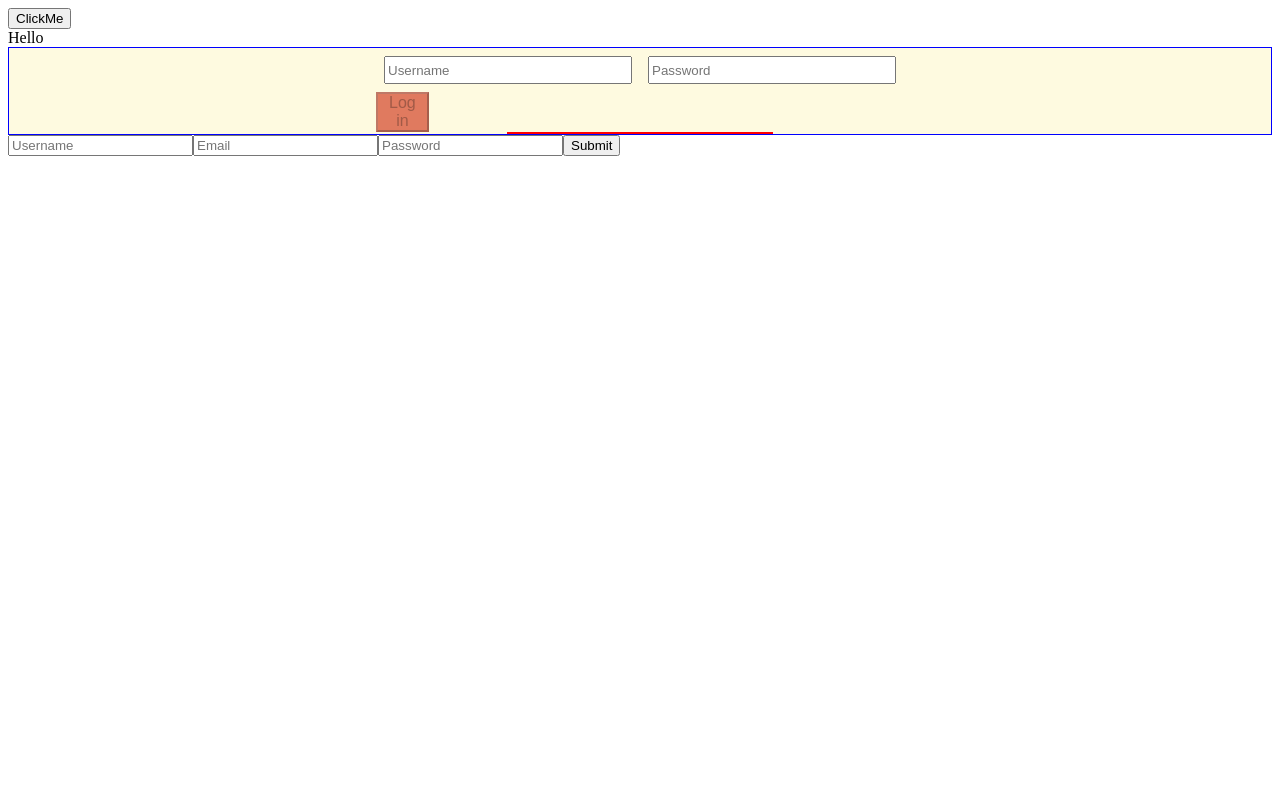
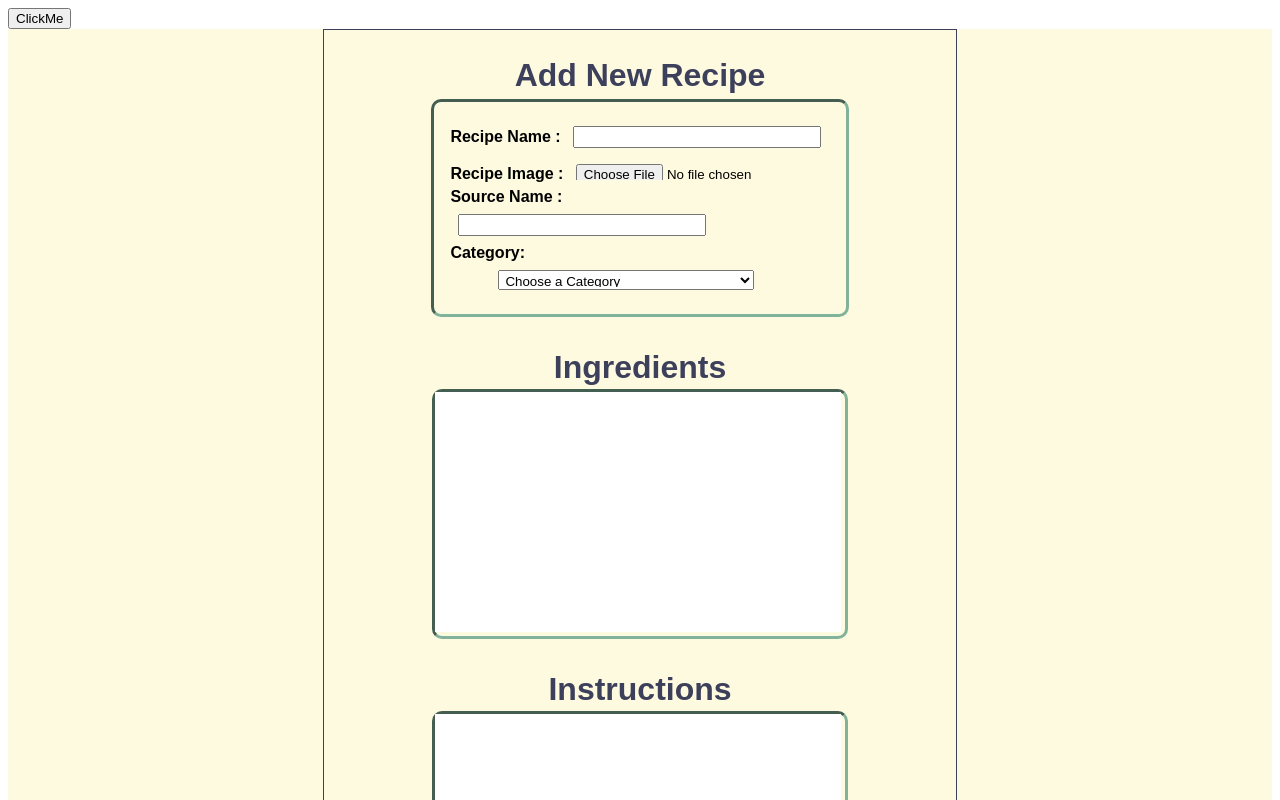
Before and after one commit to Secret-Sauce-Recipes/front-end, a React (Create React App) app: page / in a window 1280 px wide. Shown: the top 800 px of the page. Built offline with nearby package versions, Linux system fonts and the light colour scheme.

Commit message:
code changes to add-schema, yup validations

```diff
--- a/src/App.js
+++ b/src/App.js
@@ -6,13 +6,15 @@ import LoginForm from "./components/LoginForm";
 import Landing from "./components/Landing";
 import NavBar from "./components/NavBar";
 import LoggedInLanding from "./components/LoggedInLanding";
+import AddRecipe from './components/AddRecipe'
 
 function App() {
   return (
     <div className="App">
       <NavBar />
       <Route exact path="/">
-        <Landing />
+        {/* <Landing /> */}
+          <AddRecipe />
       </Route>
       <Route>
         <LoginForm />
--- a/src/components/AddRecipe.js
+++ b/src/components/AddRecipe.js
@@ -1,5 +1,8 @@
-import React, {useState} from "react";
-import styled from 'styled-components'
+import React, {useState, useEffect} from "react";
+import styled from 'styled-components';
+import * as yup from "yup";
+import  schema from '../validation/Add-Schema'
+import axios from 'axios'
 
 //Styles
 const PageStyle = styled.div`
@@ -38,14 +41,14 @@ const StyledH3 = styled.h3`
     height: 1vh;
     display:flex;
     justify-content: left;
-    color: black;
+    color: #3D405B;
     font-family: sans-serif;
     font-size: 2rem;
     font-weight: bold;
 `
-
 const StyledFirstDiv = styled.div`
-    border: 1.5px solid black;
+    border: 3px inset #81B29A;
+    border-radius:10px;
     display: flex;
     flex-direction: column;
     padding: 1rem;
@@ -53,50 +56,45 @@ const StyledFirstDiv = styled.div`
     width:60%;
 `
 const StyledSecondDiv = styled.div`
-     //border: 1.5px solid black;
+     border: 3px inset #81B29A;
+     border-radius:10px;
     display: flex;
     flex-direction: column;
-     padding:1rem;
+    //  padding:1rem;
     align-items: left;
     width:65%;
-    padding:.5rem;
+    // padding:.5rem;
 `
 const StyledThirdDiv = styled.div`
     //border: 1.5px solid black;
+    border-radius:10px;
+    border: 3px inset #81B29A;
     display: flex;
     flex-direction: column;
-    padding: 1.5rem;
+    // padding: 1.5rem;
     align-items: left;
-    //margin: 1.5rem;
-    width:65%;
+     width:65%;
 `
 const StyledInput = styled.input`
     width: 15rem;
-    height: 2.5vh;
+    height: 2vh;
     margin:.5rem;
      //padding:2px;
 `
 const StyledTextArea = styled.textarea`
-    width: 20rem;
-    height: 25vh;
-    width:100%;
+    height: 30vh;
+    width:99%;
     resize: none;
+    border:none;
+    padding:0;
 `
 const StyledLabel = styled.label`
-
-margin-right:4rem;
-`
-const StyledDate =styled.input`
- margin:.5rem 3.8rem;
-width: 15rem;
-height: 2.5vh;
- //margin:.5rem;
-padding:2px;
+    margin-right:4rem;
 `
 const StyledCategory =styled.input`
- margin:.5rem 2rem;
+ margin:.5rem 2.5rem;
 width: 15rem;
-height: 2.5vh;
+height: 2vh;
  //margin:.5rem;
 padding:2px;
 `
@@ -114,48 +112,133 @@ const ButtonDiv = styled.div`
     padding: 1.5rem;
     align-items: center;
     margin: 1.5rem;
+
 `
 const Btn = styled.button`
      display: flex;
      justify-content: center;
     background-color: #81B29A;
 
-    height: 5vh;
+    height: 3vh;
      align-content:center;
      align-items: center;
     font-size: 1rem;
+`
+const StyledBtn = styled.button`
+    height: 3vh;
+    align-content:center;
+    margin:.5rem ;
+    width: 15rem;
+    height: 2.5vh;
+`
+
+const StyledDd = styled.select`
+margin:.5rem 3rem;
+width: 16rem;
+height: 2.5vh;
+ //margin:.5rem;
+padding:2px;
 `
 
 
 const recipeObj =
 {
-recipe_id:0,
-recipe_name: "",
-ingredients: [{
-ingredient_name: "",
-ingredient_quantity: 0,
-ingredient_unit:""
-}],
-source: '',
-instructions: [{
-instruction_id: 0,
-instruction_text: ''
-}],
-categories: []
-}
+    recipe_id:'',
+    recipe_name:'',
+    recipe_img:'',
+    ingredients:'',
+    source:'',
+    instructions:'',
+    categories:''
+    }
+ const initialFormValues = {
+        recipe_name:'',
+        recipe_img:'',
+        ingredients:'',
+        source:'',
+        instructions:'',
+        categories:''
+      };
 
+const initialFormErrors = {
+        recipe_name: "",
+        ingredients: "",
+        instructions: "",
+        categories: "",
+      };
 
+    const initialDisabled = true;
 
 
 export default function AddRecipe(){
 const [recipe, setRecipe] = useState(recipeObj);
+const [formValues, setFormValues] = useState(initialFormValues);
+const [formErrors, setFormErrors] = useState(initialFormErrors);
+const [disabled, setDisabled] = useState(initialDisabled);
+
 const onSubmit = (evt) => {
     evt.preventDefault();
+    const newRecipe = {
+        recipe_name: formValues.recipe_name.trim(),
+        recipe_img: formValues.recipe_img.trim(),
+        ingredients: formValues.ingredients.trim(),
+        source: formValues.source.trim(),
+        instructions: formValues.instructions.trim(),
+        categories: formValues.categories,
+    }
+     //ToDO
+    //  postNewRecipe(newRecipe);
+    setFormValues({...recipe,newRecipe});
+    setFormValues(initialFormValues);
+
+
   };
+  //ToDO
+  //Post stub
+  const postNewRecipe = (newRecipe) => {
+    axios
+      .post("", newRecipe)
+      .then((res) => {
+        setRecipe([res.data, ...recipeObj]);
+        setFormValues(initialFormValues);
+      })
+      .catch((err) => {
+        console.log(err);
+      });
+  };
+
+  useEffect(() => {
+
+    schema.isValid(formValues).then((valid) => {
+      setDisabled(!valid);
+
+    });
+  }, [formValues]);
 
   const onChange = (evt) => {
      const { name, value } = evt.target;
     setRecipe({...recipe,[name]:value});
+    yup
+    .reach(schema, name)
+    .validate(value)
+    .then(() => {
+      setFormErrors({
+        ...formErrors,
+        [name]: "",
+      });
+    })
+    .catch((err) => {
+      setFormErrors({
+        ...formErrors,
+        [name]: err.errors[0],
+      });
+    });
+
+    setFormValues({
+        ...formValues,
+        [name]: value,
+      });
+
   };
 
     return(
@@ -165,43 +248,48 @@ const onSubmit = (evt) => {
         <StyledH2>Add  New Recipe</StyledH2>
         </div>
         <StyledFirstDiv>
+
             <label>
-                Date : &nbsp;
-                <StyledDate
-                    value={recipe.date}
+                Recipe Name :&nbsp;
+                <StyledInput
+                    value={recipe.recipe_name}
                     onChange={onChange}
-                    name="date"
+                    name="recipe_name"
                     type="text"
                 />
+                <div> {formErrors.recipe_name}</div>
+            </label>
+            <label>
+            {/* <label for="avatar">Choose a profile picture:</label> */}
+                Recipe Image :&nbsp;
+                <StyledInput type="file" id="avatar" name="avatar"
+                accept="image/png, image/jpeg"></StyledInput>
             </label>
 
             <label>
-                Username :&nbsp;
-                <StyledInput2
-                    value={recipe.username}
+                Source Name :&nbsp;
+                <StyledInput
+                    value={recipe.source}
                     onChange={onChange}
-                    name="username"
+                    name="source"
                     type="text"
                 />
+
             </label>
-            <label>
-                Recipename :&nbsp;
-                <StyledInput
-                    value={recipe.recipename}
-                    onChange={onChange}
-                    name="recipename"
-                    type="text"
-                />
-            </label>
-            <label>
-                Category :&nbsp;
-                <StyledCategory
-                    value={recipe.category}
-                    onChange={onChange}
-                    name="category"
-                    type="text"
-                />
-                </label>
+
+                <label for="Category">Category:
+
+                    <StyledDd name="categories" id="categories" onChange={onChange} value={recipe.categories}>
+                    <option value="choice">Choose a Category</option>
+                    <option value="breakfast">Breakfast</option>
+                    <option value="brunch">Brunch</option>
+                    <option value="lunch">Lunch</option>
+                    <option value="snack">Snack</option>
+                    <option value="dinner">Dinner</option>
+                    </StyledDd>
+                    <div> {formErrors.categories}</div>
+                    </label>
+
             </StyledFirstDiv>
             <div>
                 <StyledH3>Ingredients</StyledH3>
@@ -209,11 +297,12 @@ const onSubmit = (evt) => {
         <StyledSecondDiv>
             <label>
                 <StyledTextArea
-                    value={recipe.ingredients_name}
+                    value={recipe.ingredients}
                     onChange={onChange}
                     name="ingredients"
                     type="text"
                 />
+                 <div> {formErrors.ingredients}</div>
             </label>
         </StyledSecondDiv>
         <div>
@@ -222,15 +311,16 @@ const onSubmit = (evt) => {
         <StyledThirdDiv>
             <label>
             <StyledTextArea
-                value={recipe.instruction_text}
+                value={recipe.instructions}
                 onChange={onChange}
                 name="instructions"
                 type="text"
             />
+             <div> {formErrors.instructions}</div>
             </label>
         </StyledThirdDiv>
         <ButtonDiv>
-            <Btn>Add Recipe</Btn>
+            <Btn disabled={disabled} >Add Recipe</Btn>
         </ButtonDiv>
     </FormGroup>
 
--- /dev/null
+++ b/src/validation/Add-Schema.js
@@ -0,0 +1,20 @@
+// yup schema for the login
+import * as yup from "yup";
+
+export default yup.object().shape({
+    recipe_name: yup
+      .string()
+      .required("Recipe name is required"),
+    source: yup
+    .string(),
+      categories:yup
+      .string()
+      .oneOf(["breakfast","brunch","lunch","snack","dinner"],"Category is required, please select a Category"),
+      ingredients: yup
+      .string()
+      .required("Recipe ingredients are required"),
+      instructions: yup
+      .string()
+      .required("Recipe instructions are required")
+
+  });
```
